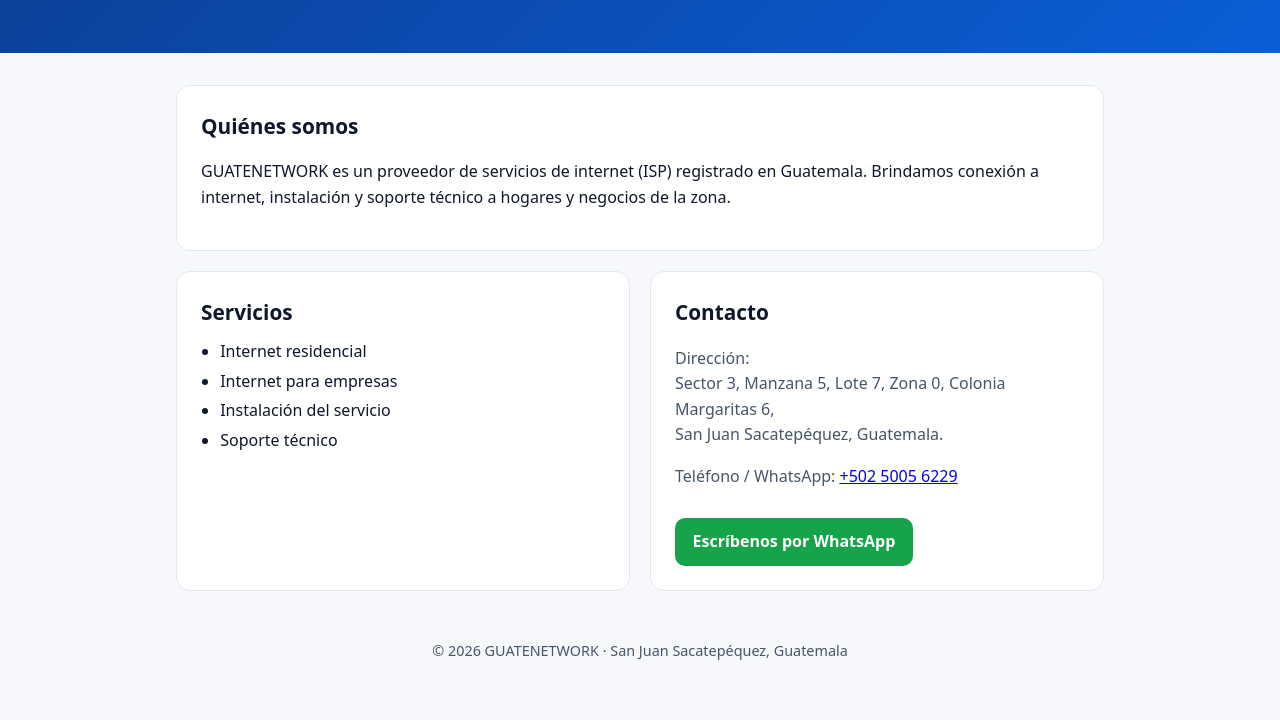
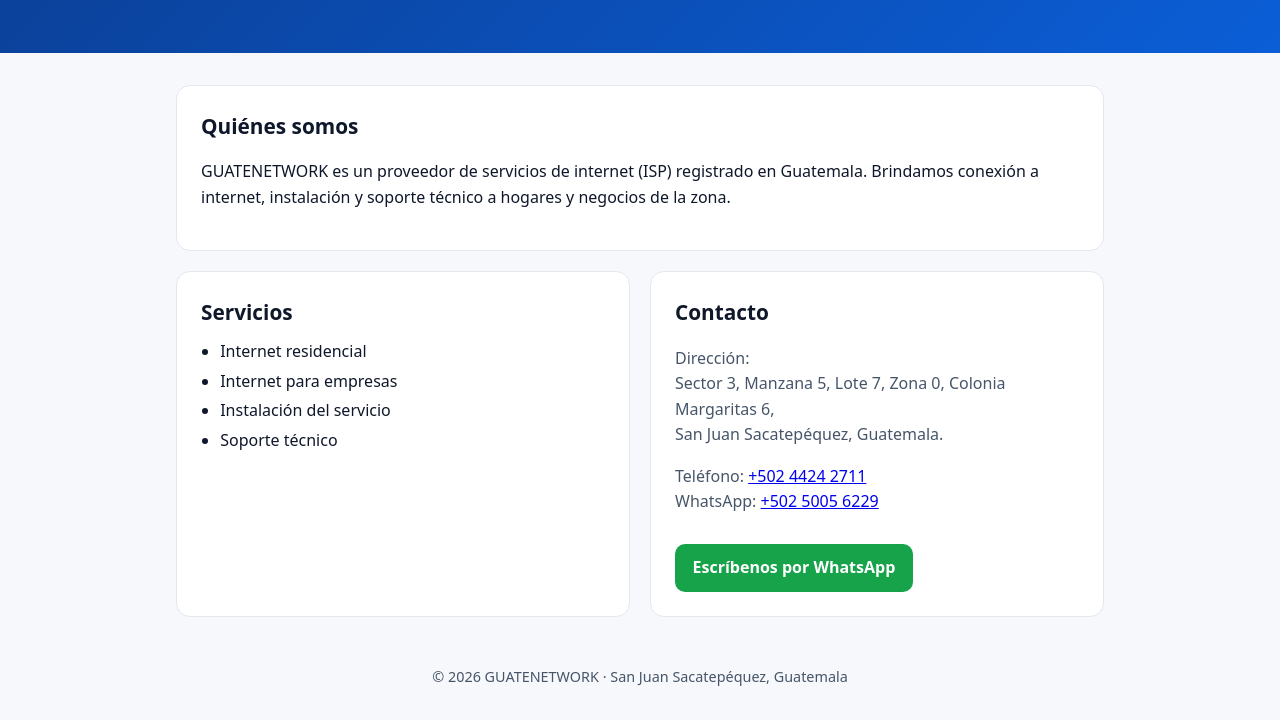
Before and after one commit to FirstRSSO/guatenetwork, a plain HTML site: page index.html in a window 1280 px wide. Shown: the part 207-927 px from the top of the page. Before the commit the page ends 901 px from the top, so only its background shows below. Drawn offline with Linux system fonts and the light colour scheme.

Commit message:
Añade teléfono del negocio

```diff
--- a/index.html
+++ b/index.html
@@ -44,7 +44,7 @@
     <section>
       <h2>Contacto</h2>
       <p class="muted">Dirección:<br>Sector 3, Manzana 5, Lote 7, Zona 0, Colonia Margaritas 6,<br>San Juan Sacatepéquez, Guatemala.</p>
-      <p class="muted">Teléfono / WhatsApp: <a href="tel:+50250056229">+502 5005 6229</a></p>
+      <p class="muted">Teléfono: <a href="tel:+50244242711">+502 4424 2711</a><br>WhatsApp: <a href="tel:+50250056229">+502 5005 6229</a></p>
       <a class="btn" href="https://wa.me/50250056229">Escríbenos por WhatsApp</a>
     </section>
   </div>
```
